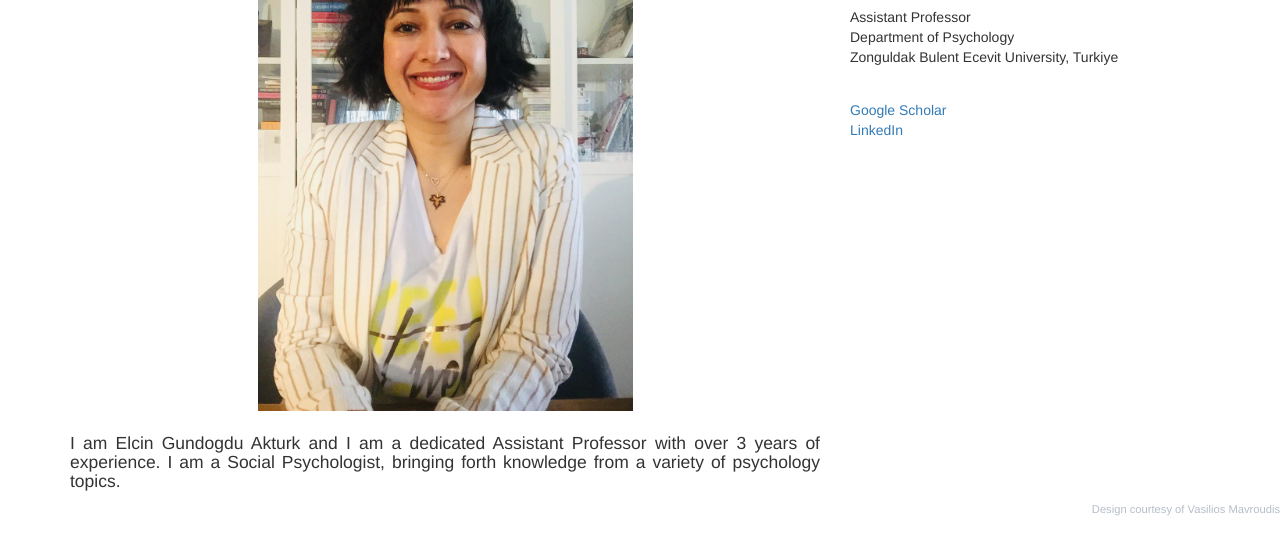
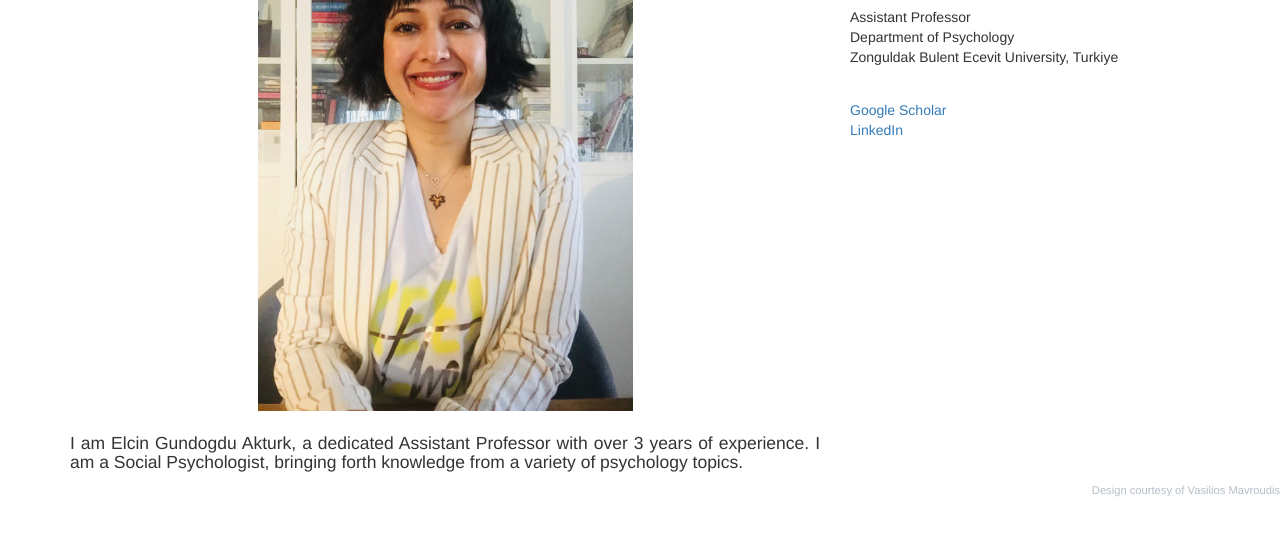
Before and after one commit to elcingundogduakturk/elcingundogduakturk.github.io, a plain HTML site: page index.html in a window 1280 px wide. Shown: the part 161-716 px from the top of the page. Drawn offline with nearby package versions, Linux system fonts and the light colour scheme.

Commit message:
small change on short bio

```diff
--- a/index.html
+++ b/index.html
@@ -72,7 +72,7 @@ height="0" width="0" style="display:none;visibility:hidden"></iframe></noscript>
 
 		<div style="margin-top:3%; text-align:justify;">
 			<p>
-				<h4 style="font-size: 17.5px;"> I am Elcin Gundogdu Akturk and I am a dedicated Assistant Professor with over 3 years of experience. I am a Social Psychologist, bringing forth knowledge from a variety of psychology topics.  <br/>
+				<h4 style="font-size: 17.5px;"> I am Elcin Gundogdu Akturk, a dedicated Assistant Professor with over 3 years of experience. I am a Social Psychologist, bringing forth knowledge from a variety of psychology topics.  <br/>
 
 				</h4>
 			</p>
```
